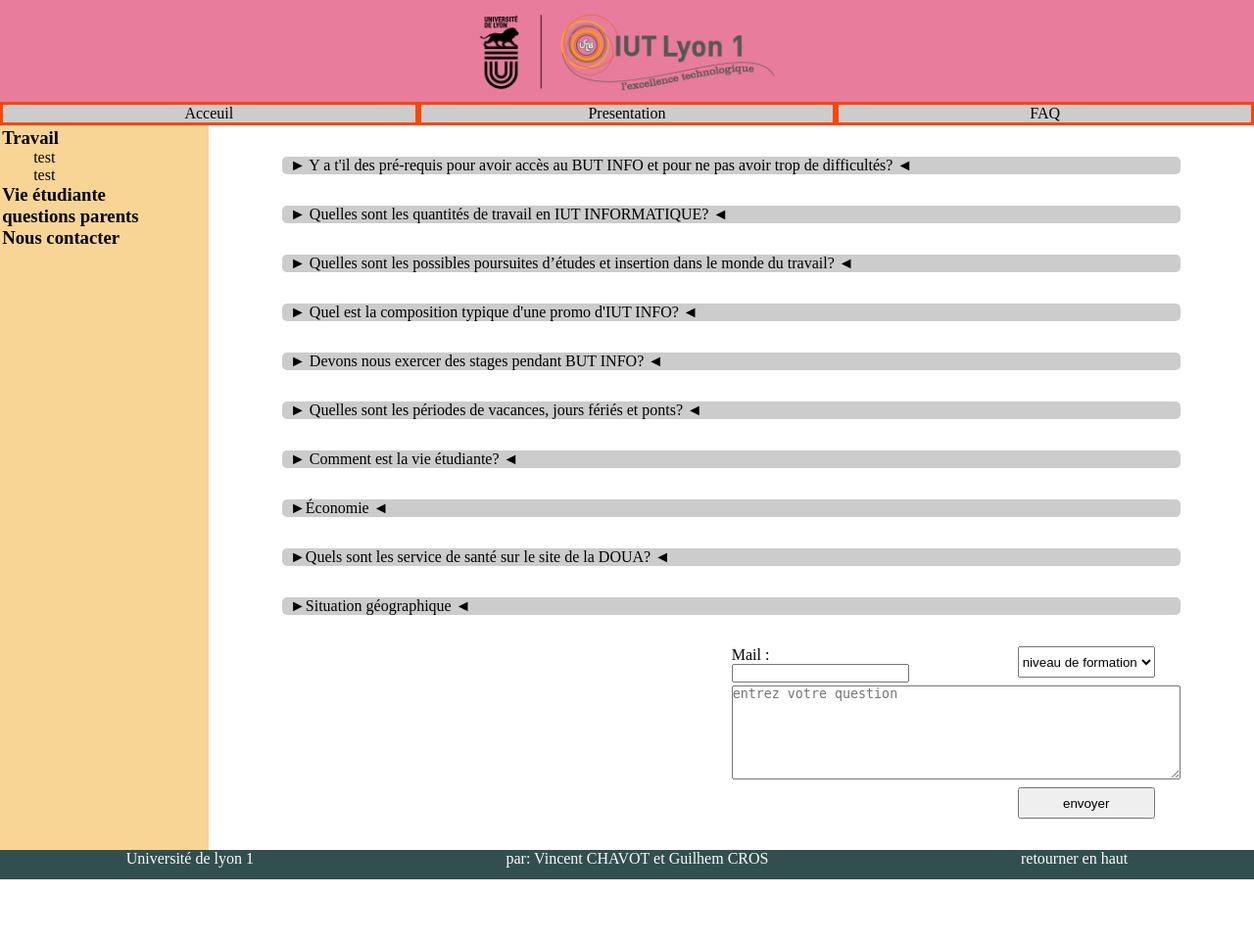
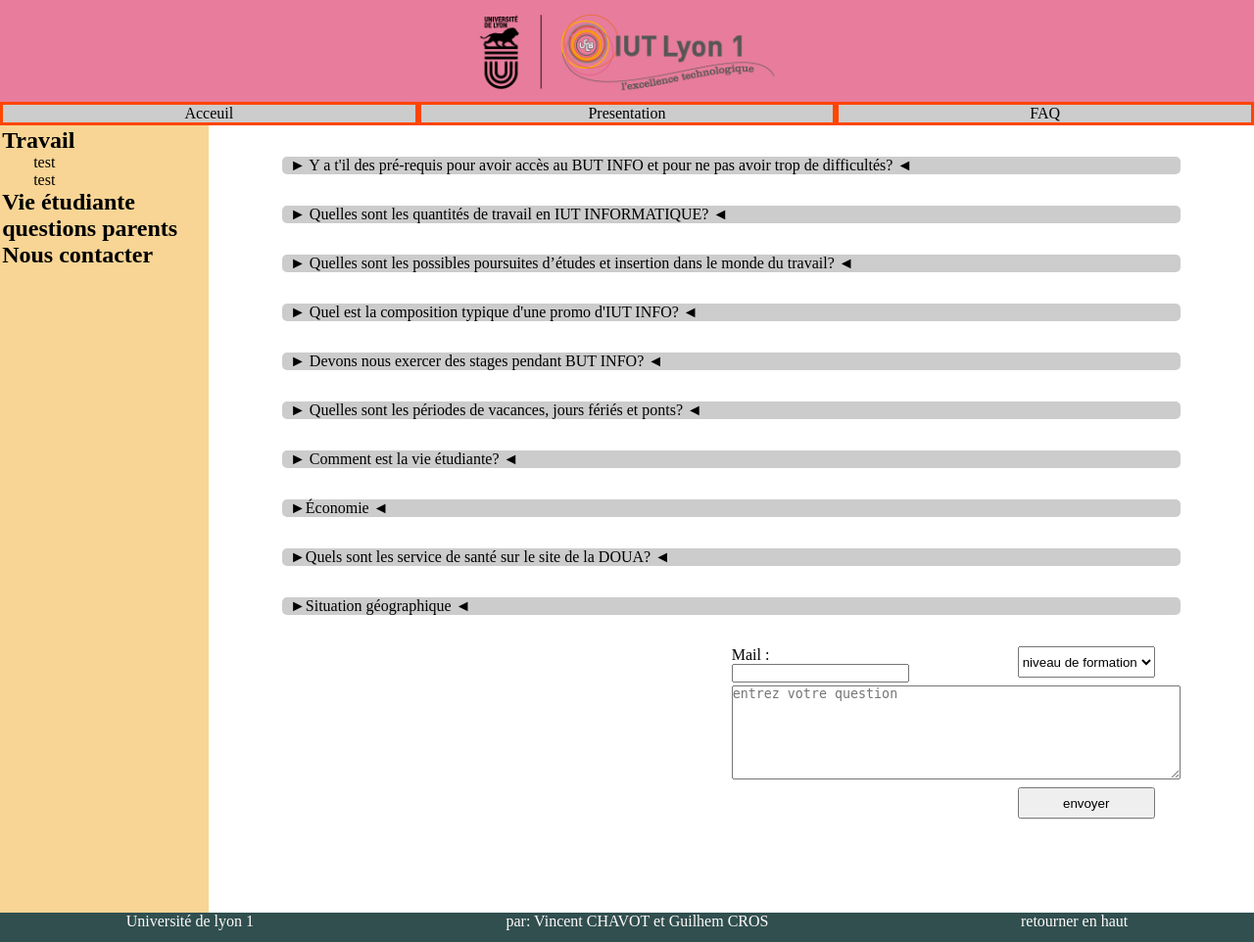
Before and after one commit to androlink/SAE-web, a PHP site: page /faq.php in a window 1280 px wide. Shown: the whole page at 98% size. Before the commit the page ends 898 px from the top, so only its background shows below. Run offline with PHP 8.4, Linux system fonts and the light colour scheme.

Commit message:
réparation du stiky des marges faq & prentation

```diff
--- a/faq.php
+++ b/faq.php
@@ -10,7 +10,7 @@
     <?php
         include("part/header.html");
     ?>
-    <section>
+    <div>
         <aside> <!--marge-->
             <div class=sommaire>
                 <ul>
@@ -198,7 +198,7 @@
                 <button>envoyer</button>
             </form>
         </main>
-    </section>
+    </div>
     <?php
         include("part/footer.html");
     ?>
--- a/index.php
+++ b/index.php
@@ -15,6 +15,7 @@
     ?>
     <div>
         <aside>
+            <p>blabla</p>
         </aside>
         <main>
             <div class="content"> <!-- Caroussel-->
--- a/presentation.php
+++ b/presentation.php
@@ -10,7 +10,7 @@
     <?php
         include("part/header.html");
     ?>
-    <section>
+    <div>
         <aside>
             <div id="leboss"></div>
         </aside>
@@ -56,7 +56,7 @@
                 </ul>
             </section>-->
         </main>
-    </section>
+    </div>
 
     <?php
         include("part/footer.html");
--- a/style/style_faq.css
+++ b/style/style_faq.css
@@ -1,4 +1,4 @@
-body>section{
+body>div{
     display: grid;
     grid-template-columns: 1fr 5fr;
 }
@@ -7,10 +7,10 @@ aside{
     position: sticky;
     top: 0px;
     left: 0px;
-    height: fit-content;
+    height: 100vh;
+    /*height: fit-content;*/
     padding: 1%;
     background-color: var(--bg-aside);
-    height: 100%;
 }
 
 
--- a/style/style_import.css
+++ b/style/style_import.css
@@ -14,7 +14,6 @@ html{
     --bg-main: #FFF;
     --bg-aside: #f8d595;
     --bg-button: #ccc;
-    --height_header: 16vh;
 }
 
 header{
--- a/style/style_presentation.css
+++ b/style/style_presentation.css
@@ -1,4 +1,4 @@
-body>section{
+body>div{
     display: grid;
     grid-template-columns: 1fr 5fr;
     background-color: #f0f0f0;
@@ -8,9 +8,9 @@ aside{
     position: sticky;
     top: 0px;
     left: 0px;
+    height: 100vh;
+    padding: 100px 1%;
     background-color: var(--bg-aside);
-    padding: 100px 1%;
-    min-height: 100vh;
 }
 
 #leboss{         /*div qui sert de photo*/
```
